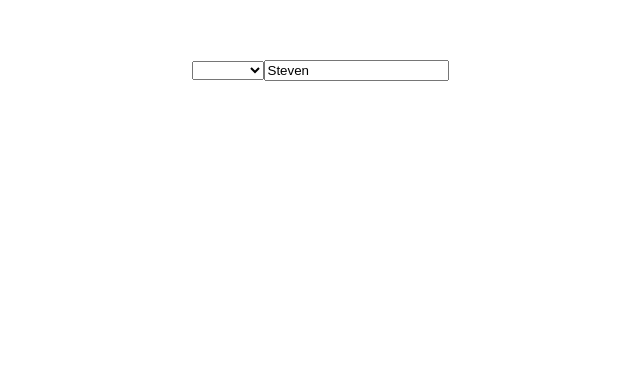
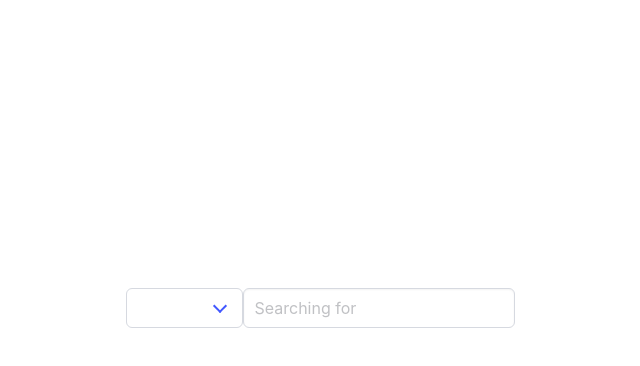
Before and after one commit to ElCapChaser/mindless-scrolling, a Vue app: page / in a window 1280 px wide. Shown: the top 366 px of the page, without its empty margins (320-960 px from the left). Built offline with nearby package versions, Linux system fonts and the light colour scheme.

Commit message:
Add bulma and style

```diff
--- a/package.json
+++ b/package.json
@@ -8,6 +8,7 @@
     "lint": "vue-cli-service lint"
   },
   "dependencies": {
+    "bulma": "^1.0.2",
     "core-js": "^3.6.5",
     "vue": "^3.0.0"
   },
--- a/src/App.vue
+++ b/src/App.vue
@@ -1,10 +1,16 @@
 <template>
+  <div class="section is-large is-flex is-align-items-center is-justify-content-center">
+      <div class="select" >
         <label for="platform-select"></label>
         <select name="platform-select" id="platform-select" v-model="selected">
           <option value="youtube">Youtube</option>
           <option value="linkedin">Linkedin</option>
         </select>
+      </div>
+      <div>
         <SearchBar  @keyUp="onKeyUp"/>
+      </div>
+  </div>
 </template>
 
 <script>
@@ -36,12 +42,5 @@ export default {
 </script>
 
 <style>
-#app {
-  font-family: Avenir, Helvetica, Arial, sans-serif;
-  -webkit-font-smoothing: antialiased;
-  -moz-osx-font-smoothing: grayscale;
-  text-align: center;
-  color: #2c3e50;
-  margin-top: 60px;
-}
+@import "~bulma/css/bulma.css"
 </style>
--- a/src/components/SearchBar.vue
+++ b/src/components/SearchBar.vue
@@ -1,6 +1,6 @@
 <template>
     <label for="search-input"></label>
-    <input type="text" id="search-input" name="search-input" v-model="name" v-on:keyup.enter="() => $emit('key-up', name)">
+    <input class="input" type="text" id="search-input" placeholder="Searching for" name="search-input" v-model="name" v-on:keyup.enter="() => $emit('key-up', name)">
 </template>
 
 <script>
@@ -10,7 +10,7 @@ export default {
   name: 'HelloWorld',
   emits: ["key-up"],
   setup() {
-    const name = ref("Steven")
+    const name = ref("")
 
     return {
       name
```
Also changed, not shown: 1 other file (tests, documents, lock files or other folders). Lines whose indentation alone changed are shown as unchanged.
